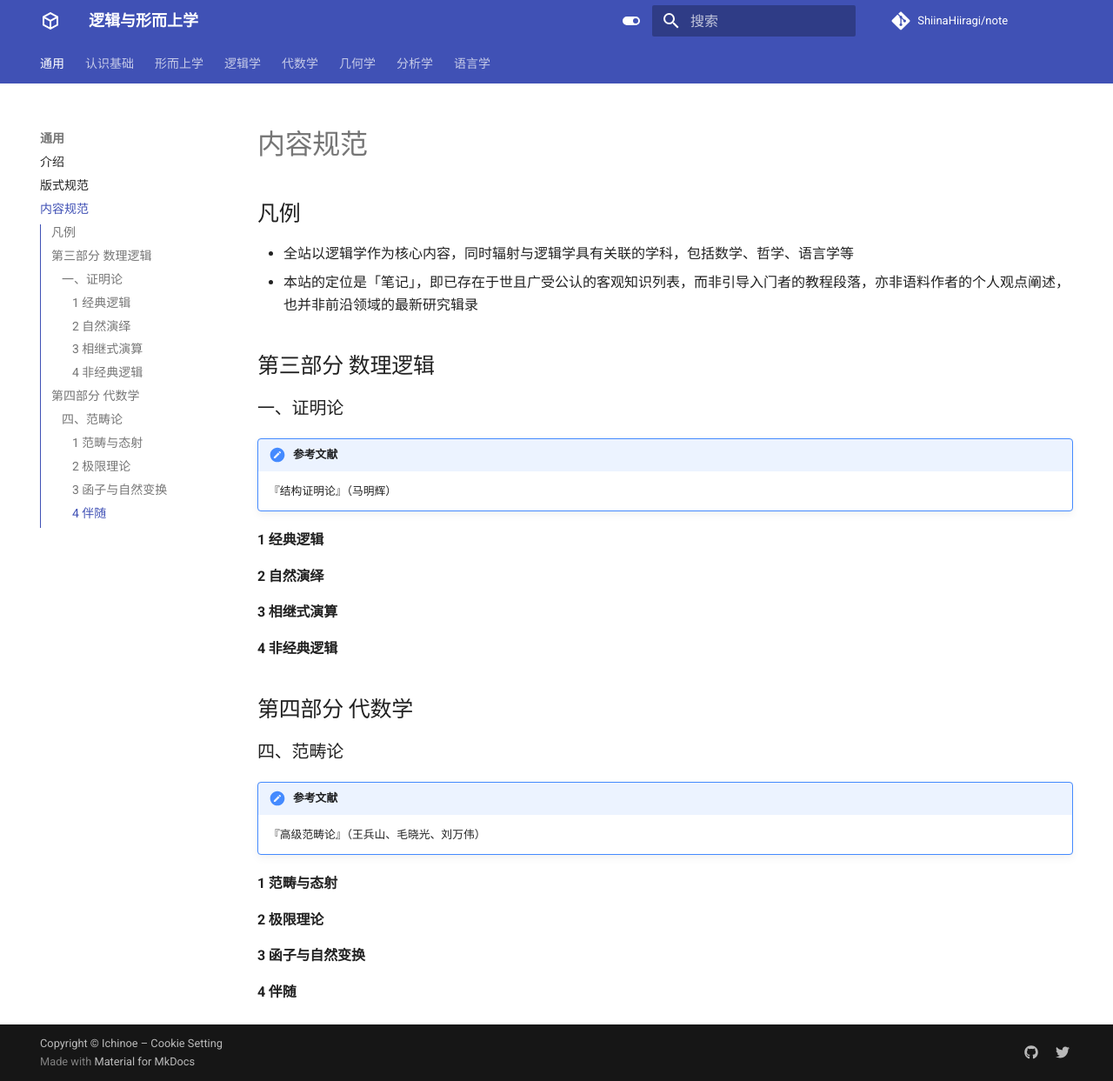
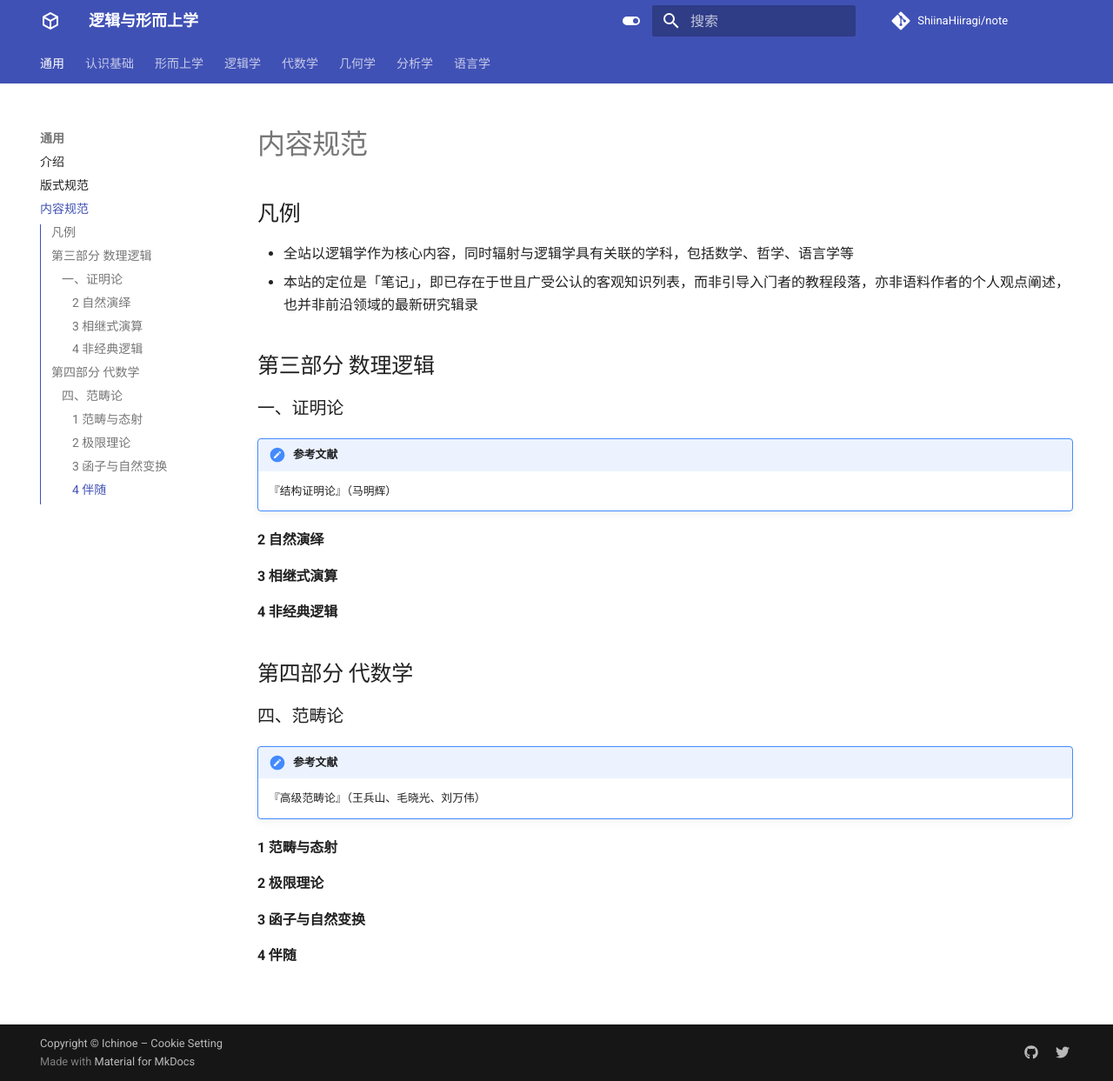
Before and after one commit to ShiinaHiiragi/note, an MkDocs documentation site: the page built from docs/intro/toc.md, in a window 1280 px wide and 1243 px high. Shown: the whole window at 87% size. Built offline with MkDocs 1.6.1 and Material for MkDocs 9.7.7, drawn with Linux system fonts in a browser that asks for light colours; comment, search, counter and statistics services are not loaded.

Commit message:
remove clcs

```diff
--- a/docs/intro/toc.md
+++ b/docs/intro/toc.md
@@ -9,8 +9,6 @@
 
 !!! note "参考文献"
     『结构证明论』（马明辉）
-
-#### 1 经典逻辑
 
 #### 2 自然演绎
 
```
